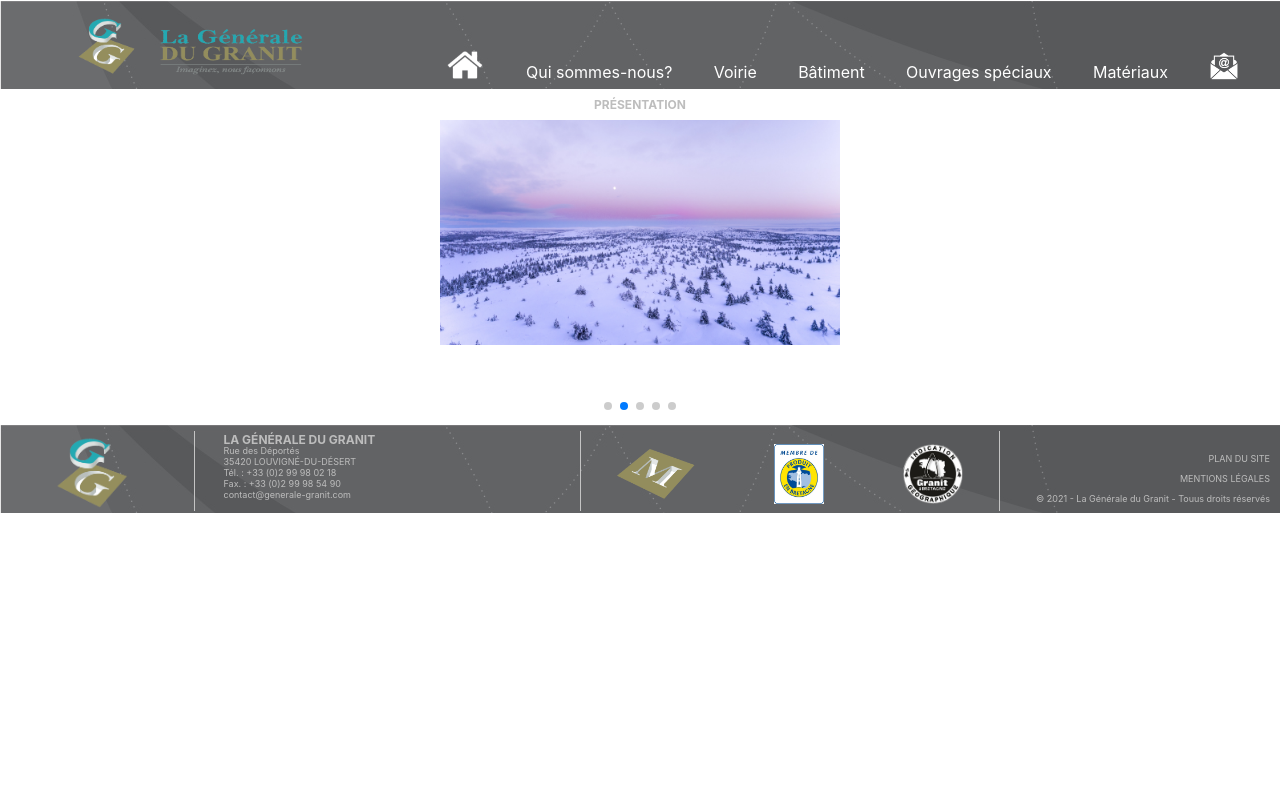
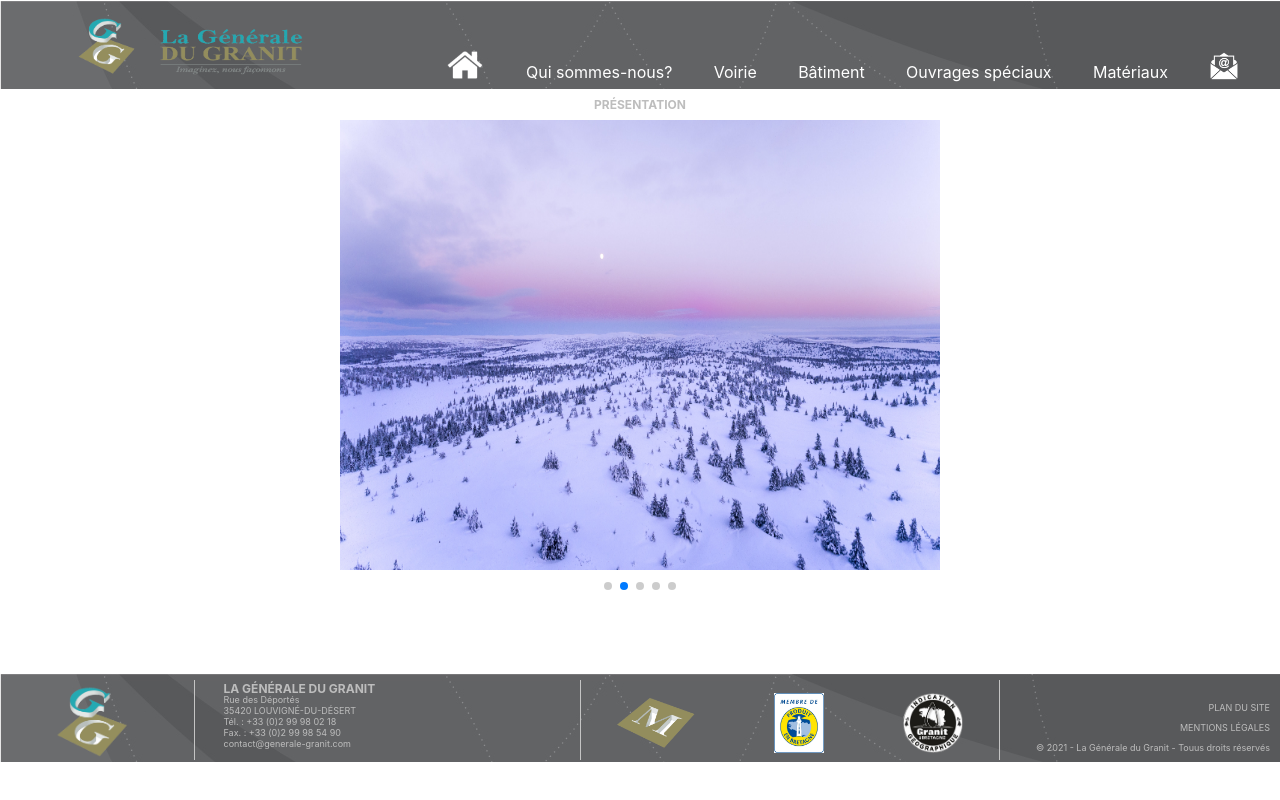
Before and after one commit to FabienBataille/sitewebgg, a React (Create React App) app: page /presentation-batiment in a window 1280 px wide. Built offline with nearby package versions, Linux system fonts and the light colour scheme; the HTML template or start-up script is replaced by a standard one.

Commit message:
mise en page de PrésentationBatiment pour macbook

```diff
--- a/src/App.css
+++ b/src/App.css
@@ -1,38 +1,3 @@
 .App {
   text-align: center;
 }
-
-.App-logo {
-  height: 40vmin;
-  pointer-events: none;
-}
-
-@media (prefers-reduced-motion: no-preference) {
-  .App-logo {
-    animation: App-logo-spin infinite 20s linear;
-  }
-}
-
-.App-header {
-  background-color: #3b6ed4;
-  min-height: 100vh;
-  display: flex;
-  flex-direction: column;
-  align-items: center;
-  justify-content: center;
-  font-size: calc(10px + 2vmin);
-  color: white;
-}
-
-.App-link {
-  color: #61dafb;
-}
-
-@keyframes App-logo-spin {
-  from {
-    transform: rotate(0deg);
-  }
-  to {
-    transform: rotate(360deg);
-  }
-}
--- a/src/components/PresentationBatiment.jsx
+++ b/src/components/PresentationBatiment.jsx
@@ -17,6 +17,7 @@ function PresentationBatiment() {
     <div className='PresentationBatiment'>
       <h1>PRÉSENTATION</h1>
       <Swiper
+      className="allCarousel"
       spaceBetween={50}
       slidesPerview={3}
       autoplay={true}
@@ -25,11 +26,11 @@ function PresentationBatiment() {
       /*scrollbar={{ draggable: true }}*/
       onSwiper={() => console.log('Swiper')}
       onSlideChange={() => console.log('slide change')}>
-          <SwiperSlide><img src={photo1} alt="" /></SwiperSlide>
-          <SwiperSlide><img src={photo2} alt="" /></SwiperSlide>
-          <SwiperSlide><img src={photo3} alt="" /></SwiperSlide>
-          <SwiperSlide><img src={photo4} alt="" /></SwiperSlide>
-          <SwiperSlide><img src={photo5} alt="" /></SwiperSlide>
+          <SwiperSlide className="photo"><img src={photo1} alt="" /></SwiperSlide>
+          <SwiperSlide className="photo"><img src={photo2} alt="" /></SwiperSlide>
+          <SwiperSlide className="photo"><img src={photo3} alt="" /></SwiperSlide>
+          <SwiperSlide className="photo"><img src={photo4} alt="" /></SwiperSlide>
+          <SwiperSlide className="photo"><img src={photo5} alt="" /></SwiperSlide>
       </Swiper>
     </div>
   );
--- a/src/components/footer.css
+++ b/src/components/footer.css
@@ -92,3 +92,11 @@ h1{
 .adresse{
     margin-top: -10px;
 }
+
+.Footer{
+    margin-bottom: 0px;
+    position: relative;
+    bottom: 0px;
+    width: 100%;
+
+}
--- a/src/components/presentationBatiment.css
+++ b/src/components/presentationBatiment.css
@@ -1,7 +1,9 @@
-.swper-container {
-  width: 500px;
+.photo  img{
+  width: 600px;
+  height: 450px;
+  margin-bottom: 30px;;
 }
 
-.swiper-wrapper{
-  padding-inline-start: 0
+.allCarousel{
+  margin-bottom: 69px;
 }
```
